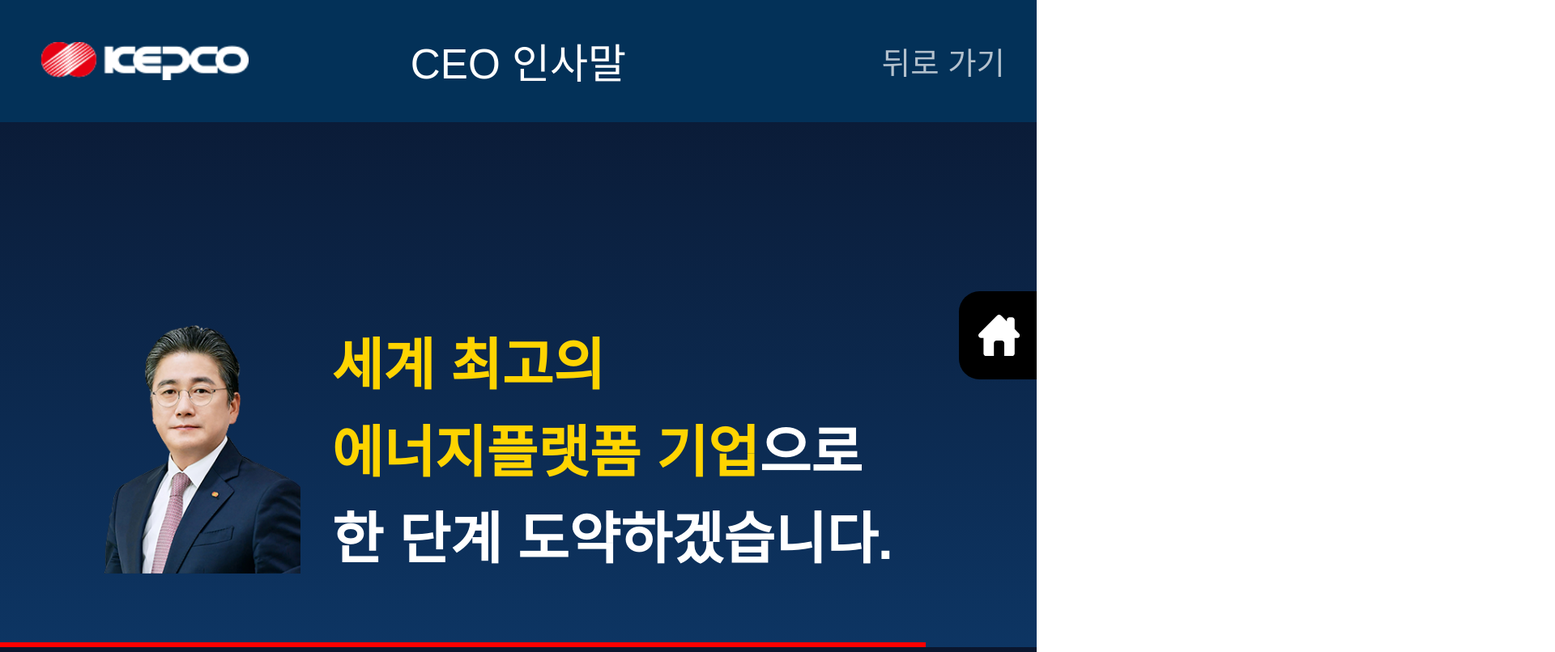
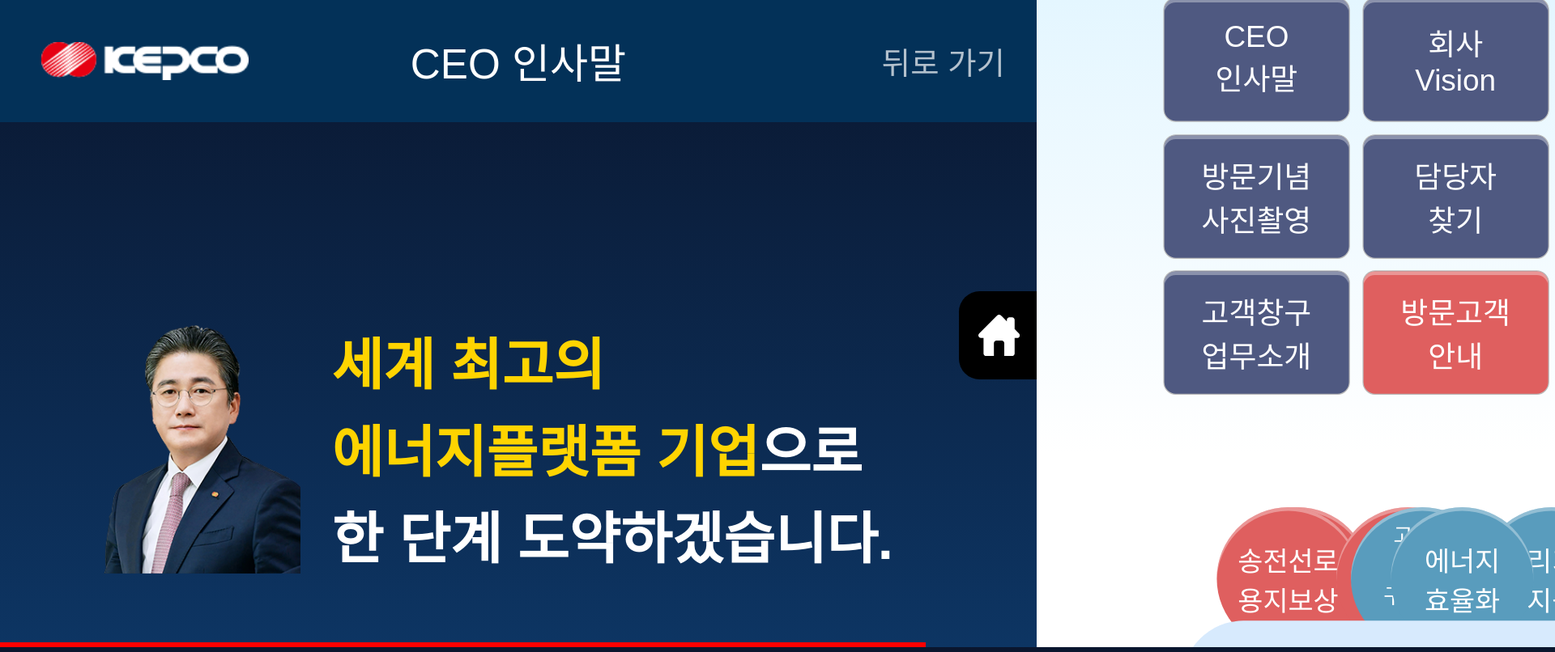
Before and after one commit to 0131mj/kiosk, a plain HTML site: page ceo.html in a window 1280 px wide. Shown: the top 806 px of the page at 81% size, 1920 px wide, since content can reach past the window. Drawn offline with Linux system fonts and the light colour scheme; grey boxes are pictures that could not be loaded; a web font is replaced by a local one.

Commit message:
- 메뉴 슬라이드 방식으로 변경

```diff
--- a/css/style.css
+++ b/css/style.css
@@ -162,6 +162,12 @@ main {
 .global-menu-bg {
     margin: auto;
     z-index: 1;
+    transition: left 0.5s;
+}
+
+.global-menu-bg.hide {
+    left: 100vw;
+    display: flex !important;
 }
 
 .global-menu-panel {
--- a/js/script.js
+++ b/js/script.js
@@ -182,7 +182,7 @@ if (titleHeader && path) {
 
 /** MENU **/
 
-if (globalMenuObj[path].submenu) {
+if (globalMenuObj[path]?.submenu) {
     const contentNav = document.getElementById("content-nav");
     const contentMenu = globalMenuObj[path].submenu;
 
```
